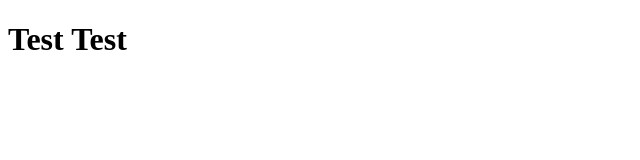
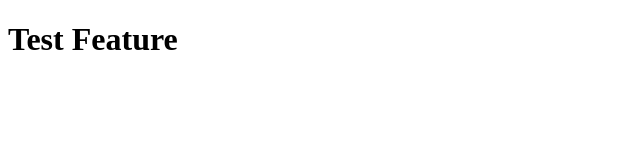
Before and after one commit to julianzillner/DynDNS-Updater, a plain HTML site: page static/index.html in a window 1280 px wide. Shown: the whole page, without its empty margins (0-640 px from the left). Drawn offline with Linux system fonts and the light colour scheme.

Commit message:
Test Feature

```diff
--- a/static/index.html
+++ b/static/index.html
@@ -6,6 +6,6 @@
     <title>Document</title>
 </head>
 <body>
-    <h1>Test Test</h1>
+    <h1>Test Feature</h1>
 </body>
 </html>
```
